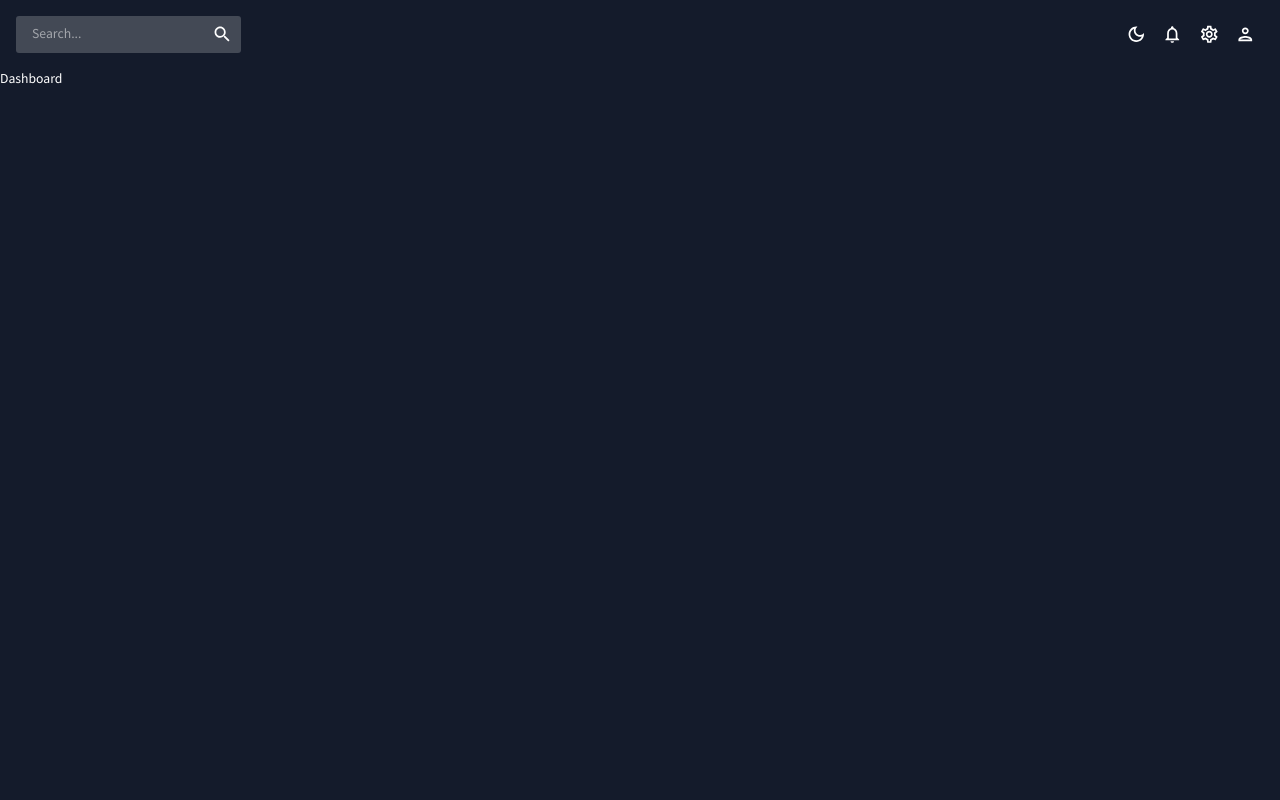
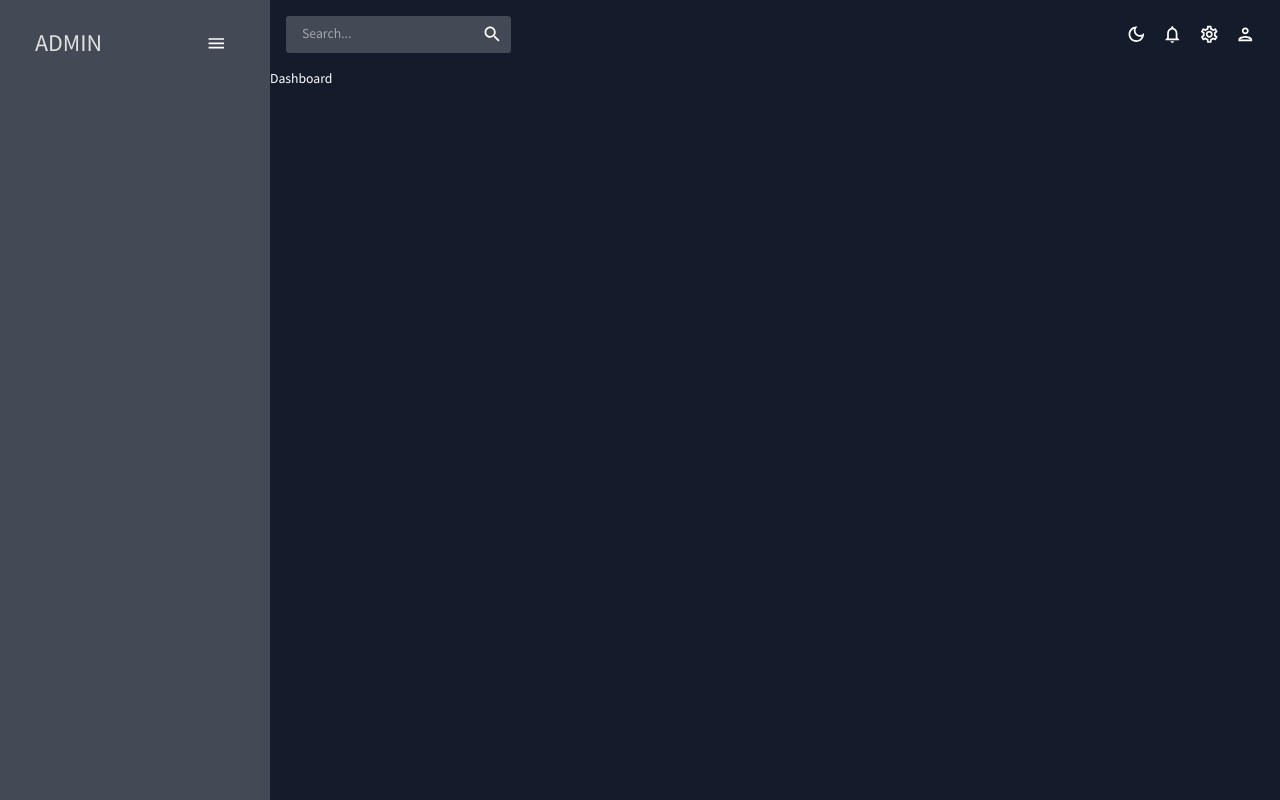
Before and after one commit to CutieMath/react-dashboard, a React (Create React App) app: page / in a window 1280 px wide. Built offline with nearby package versions, Linux system fonts and the light colour scheme; a web font is replaced by a local one.

Commit message:
add admin and menu collapse function

```diff
--- a/src/scenes/global/Sidebar.jsx
+++ b/src/scenes/global/Sidebar.jsx
@@ -41,7 +41,36 @@ const Sidebar = () => {
           color: "#6870fa !important",
         },
       }}
-    ></Box>
+    >
+      <ProSidebar collapsed={isCollapsed}>
+        <Menu iconShape="square">
+          <MenuItem
+            onClick={() => setIsCollapsed(!isCollapsed)}
+            icon={isCollapsed ? <MenuOutlinedIcon /> : null}
+            style={{
+              margin: "10px 0 20px 0",
+              color: colors.grey[100],
+            }}
+          >
+            {!isCollapsed && (
+              <Box
+                display="flex"
+                justifyContent="space-between"
+                alignItems="center"
+                ml="15px"
+              >
+                <Typography variant="h3" color={colors.grey[100]}>
+                  ADMIN
+                </Typography>
+                <IconButton onClick={() => setIsCollapsed(!isCollapsed)}>
+                  <MenuOutlinedIcon />
+                </IconButton>
+              </Box>
+            )}
+          </MenuItem>
+        </Menu>
+      </ProSidebar>
+    </Box>
   );
 };
 
```
